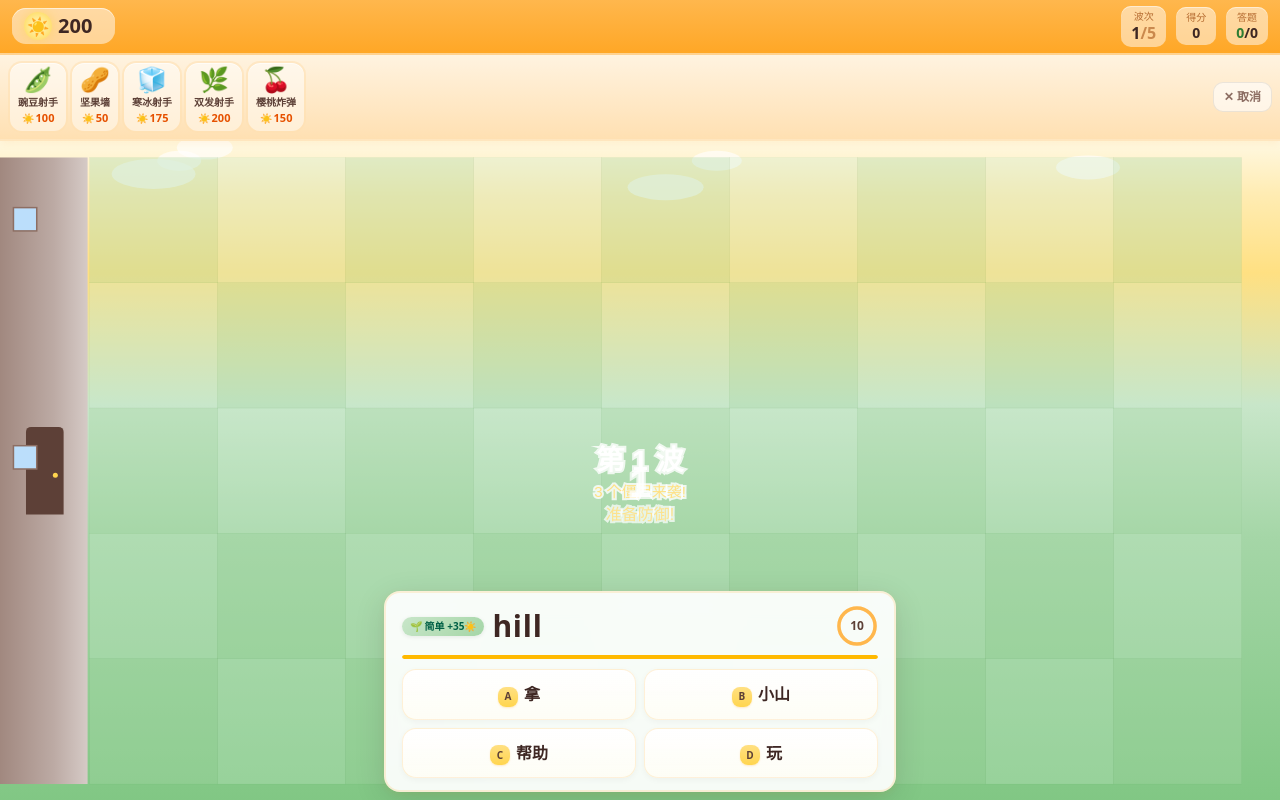
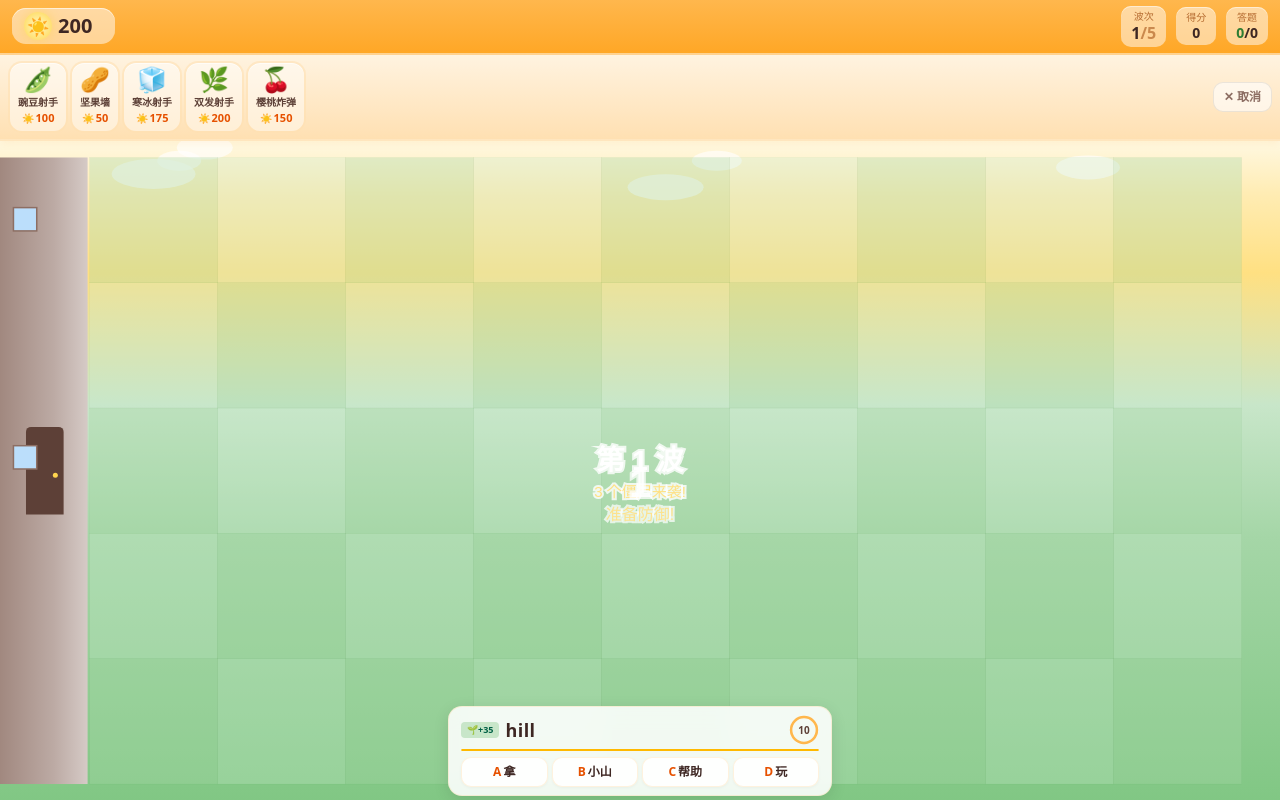
Before and after one commit to bestop/wordfarm, a Next.js app: page / in a window 1280 px wide. Both pictures are taken after a click on the button "开始游戏". Built offline with nearby package versions, Linux system fonts and the light colour scheme.

Commit message:
94687121-8161-49d0-a965-7b19775fd0e1

```diff
--- a/src/components/game/PvZGame.tsx
+++ b/src/components/game/PvZGame.tsx
@@ -1699,52 +1699,47 @@ export default function PvZGame() {
 
             {/* ===== Quiz Panel ===== */}
             {quiz && (
-              <div className="absolute bottom-2 left-1/2 -translate-x-1/2 z-20 w-[94%] max-w-lg">
-                <div className="rounded-2xl px-4 py-3 shadow-xl"
-                  style={{ background: 'rgba(255,255,255,0.92)', backdropFilter: 'blur(12px)', border: '2px solid rgba(255,183,77,0.2)', boxShadow: '0 8px 32px rgba(0,0,0,0.12), 0 2px 8px rgba(255,152,0,0.08)' }}>
+              <div className="absolute bottom-1 left-1/2 -translate-x-1/2 z-20 w-[88%] max-w-sm">
+                <div className="rounded-xl px-3 py-2"
+                  style={{ background: 'rgba(255,255,255,0.88)', backdropFilter: 'blur(10px)', border: '1.5px solid rgba(255,183,77,0.18)', boxShadow: '0 4px 16px rgba(0,0,0,0.1)' }}>
                   {quiz.answered ? (
-                    <div className="flex items-center gap-3">
+                    <div className="flex items-center gap-2">
                       <div className="flex-1">
                         {quiz.wasCorrect ? (
-                          <div className="flex items-center gap-2">
-                            <div className="w-8 h-8 rounded-full flex items-center justify-center text-lg flex-shrink-0"
-                              style={{ background: 'linear-gradient(135deg, #C8E6C9, #A5D6A7)', boxShadow: '0 2px 8px rgba(76,175,80,0.3)' }}>✅</div>
+                          <div className="flex items-center gap-1.5">
+                            <span className="text-base flex-shrink-0">✅</span>
                             <div>
-                              <div className="font-bold text-sm" style={{ color: '#2E7D32' }}>答对了! +{QUIZ_SUN_REWARD[quiz.word.difficulty]}☀</div>
-                              <div className="text-xs" style={{ color: '#5D4037' }}>{quiz.word.en} = {quiz.word.zh}</div>
+                              <span className="font-bold text-xs" style={{ color: '#2E7D32' }}>+{QUIZ_SUN_REWARD[quiz.word.difficulty]}☀</span>
+                              <span className="text-[11px] ml-1" style={{ color: '#5D4037' }}>{quiz.word.en}={quiz.word.zh}</span>
                             </div>
                           </div>
                         ) : (
-                          <div className="flex items-center gap-2">
-                            <div className="w-8 h-8 rounded-full flex items-center justify-center text-lg flex-shrink-0"
-                              style={{ background: 'linear-gradient(135deg, #FFCDD2, #EF9A9A)', boxShadow: '0 2px 8px rgba(244,67,54,0.3)' }}>❌</div>
+                          <div className="flex items-center gap-1.5">
+                            <span className="text-base flex-shrink-0">❌</span>
                             <div>
-                              <div className="font-bold text-sm" style={{ color: '#C62828' }}>答错了</div>
-                              <div className="text-xs" style={{ color: '#5D4037' }}>{quiz.word.en} = {quiz.word.zh}</div>
+                              <span className="font-bold text-xs" style={{ color: '#C62828' }}>答错</span>
+                              <span className="text-[11px] ml-1" style={{ color: '#5D4037' }}>{quiz.word.en}={quiz.word.zh}</span>
                             </div>
+                            <span className="text-[10px] font-semibold" style={{ color: '#EF5350' }}>⚡加速!</span>
                           </div>
                         )}
-                        {!quiz.wasCorrect && (
-                          <span className="text-[11px] ml-10 font-semibold" style={{ color: '#EF5350' }}>⚡ 僵尸加速中!</span>
-                        )}
                       </div>
-                      <div className="flex-shrink-0 text-center rounded-xl px-3 py-1.5"
-                        style={{ background: 'rgba(255,152,0,0.08)', border: '1px solid rgba(255,152,0,0.12)' }}>
-                        <div className="text-[10px] font-bold" style={{ color: '#A1887F' }}>下一题</div>
-                        <div className="text-lg font-extrabold tabular-nums" style={{ color: '#5D4037' }}>{Math.max(0, Math.ceil(state.quizCooldown / 1000))}<span className="text-xs font-bold">s</span></div>
+                      <div className="flex-shrink-0 text-center rounded-lg px-2 py-0.5"
+                        style={{ background: 'rgba(255,152,0,0.06)' }}>
+                        <div className="text-[10px] font-bold tabular-nums" style={{ color: '#5D4037' }}>{Math.max(0, Math.ceil(state.quizCooldown / 1000))}s</div>
                       </div>
                     </div>
                   ) : (
                     <React.Fragment>
-                      <div className="flex items-center justify-between mb-2">
-                        <div className="flex items-center gap-2">
-                          <span className={`px-2 py-0.5 rounded-lg text-[10px] font-bold ${diff === 1 ? 'text-emerald-800' : diff === 2 ? 'text-amber-800' : 'text-red-800'}`}
-                            style={{ background: diff === 1 ? 'linear-gradient(135deg, #C8E6C9, #A5D6A7)' : diff === 2 ? 'linear-gradient(135deg, #FFE082, #FFD54F)' : 'linear-gradient(135deg, #FFAB91, #FF8A65)', boxShadow: '0 1px 4px rgba(0,0,0,0.08)' }}>
-                            {diff === 1 ? '🌱 简单' : diff === 2 ? '⚡ 中等' : '🔥 困难'} +{QUIZ_SUN_REWARD[diff]}☀
+                      <div className="flex items-center justify-between mb-1">
+                        <div className="flex items-center gap-1.5">
+                          <span className={`px-1.5 py-px rounded text-[9px] font-bold ${diff === 1 ? 'text-emerald-800' : diff === 2 ? 'text-amber-800' : 'text-red-800'}`}
+                            style={{ background: diff === 1 ? '#C8E6C9' : diff === 2 ? '#FFE082' : '#FFAB91' }}>
+                            {diff === 1 ? '🌱' : diff === 2 ? '⚡' : '🔥'}+{QUIZ_SUN_REWARD[diff]}
                           </span>
-                          <span className="font-extrabold text-2xl md:text-3xl tracking-wide" style={{ color: '#3E2723', textShadow: '0 1px 0 rgba(255,255,255,0.5)' }}>{quiz.word.en}</span>
+                          <span className="font-extrabold text-lg tracking-wide" style={{ color: '#3E2723' }}>{quiz.word.en}</span>
                         </div>
-                        <div className="relative flex-shrink-0" style={{ width: '42px', height: '42px' }}>
+                        <div className="relative flex-shrink-0" style={{ width: '30px', height: '30px' }}>
                           <svg viewBox="0 0 36 36" style={{ width: '100%', height: '100%', transform: 'rotate(-90deg)' }}>
                             <circle cx="18" cy="18" r="15.5" fill="none" stroke="rgba(255,152,0,0.1)" strokeWidth="3" />
                             <circle cx="18" cy="18" r="15.5" fill="none" stroke={quiz.timer < 3000 ? '#EF5350' : '#FFB74D'} strokeWidth="3" strokeLinecap="round"
@@ -1752,29 +1747,25 @@ export default function PvZGame() {
                               strokeDashoffset={`${2 * Math.PI * 15.5 * (1 - quiz.timer / QUIZ_TIME_LIMIT)}`}
                               style={{ transition: 'stroke-dashoffset 0.15s linear, stroke 0.3s' }} />
                           </svg>
-                          <span className={`absolute inset-0 flex items-center justify-center text-[12px] font-extrabold tabular-nums ${quiz.timer < 3000 ? 'animate-pulse' : ''}`}
+                          <span className={`absolute inset-0 flex items-center justify-center text-[10px] font-extrabold tabular-nums ${quiz.timer < 3000 ? 'animate-pulse' : ''}`}
                             style={{ color: quiz.timer < 3000 ? '#D32F2F' : '#5D4037' }}>{Math.max(0, Math.ceil(quiz.timer / 1000))}</span>
                         </div>
                       </div>
-                      <div className="w-full h-1 rounded-full mb-2.5 overflow-hidden" style={{ background: 'rgba(255,152,0,0.08)' }}>
+                      <div className="w-full h-0.5 rounded-full mb-1.5 overflow-hidden" style={{ background: 'rgba(255,152,0,0.08)' }}>
                         <div className={`h-full rounded-full transition-all duration-150 ${quiz.timer < 3000 ? 'bg-red-400' : 'bg-amber-400'}`}
-                          style={{ width: `${(quiz.timer / QUIZ_TIME_LIMIT) * 100}%`, boxShadow: quiz.timer < 3000 ? '0 0 8px rgba(239,83,80,0.4)' : '0 0 8px rgba(255,183,77,0.3)' }} />
+                          style={{ width: `${(quiz.timer / QUIZ_TIME_LIMIT) * 100}%` }} />
                       </div>
-                      <div className="grid grid-cols-2 gap-2">
+                      <div className="grid grid-cols-4 gap-1">
                         {quiz.options.map((opt, i) => (
                           <button key={i} onClick={() => handleAnswer(i)}
-                            className="py-2.5 md:py-3 px-3 md:px-4 rounded-xl text-sm md:text-base font-semibold transition-all duration-100 hover:scale-[1.03] active:scale-[0.97]"
+                            className="py-1.5 px-1 rounded-lg text-xs font-semibold transition-all duration-100 hover:scale-[1.04] active:scale-[0.96] truncate"
                             style={{
                               color: '#3E2723',
-                              background: 'linear-gradient(180deg, rgba(255,255,255,0.95), rgba(255,253,245,0.85))',
-                              border: '1.5px solid rgba(255,183,77,0.2)',
-                              boxShadow: '0 2px 6px rgba(0,0,0,0.04), inset 0 1px 0 rgba(255,255,255,0.9)',
+                              background: 'rgba(255,255,255,0.9)',
+                              border: '1px solid rgba(255,183,77,0.18)',
+                              boxShadow: '0 1px 3px rgba(0,0,0,0.04)',
                             }}>
-                            <span className="inline-flex items-center justify-center w-5 h-5 rounded-md text-[10px] font-extrabold mr-1.5"
-                              style={{ background: 'linear-gradient(180deg, #FFE082, #FFD54F)', color: '#5D4037', boxShadow: '0 1px 2px rgba(255,152,0,0.2)' }}>
-                              {String.fromCharCode(65 + i)}
-                            </span>
-                            {opt}
+                            <span className="font-extrabold mr-0.5" style={{ color: '#E65100' }}>{String.fromCharCode(65 + i)}</span>{opt}
                           </button>
                         ))}
                       </div>
```
